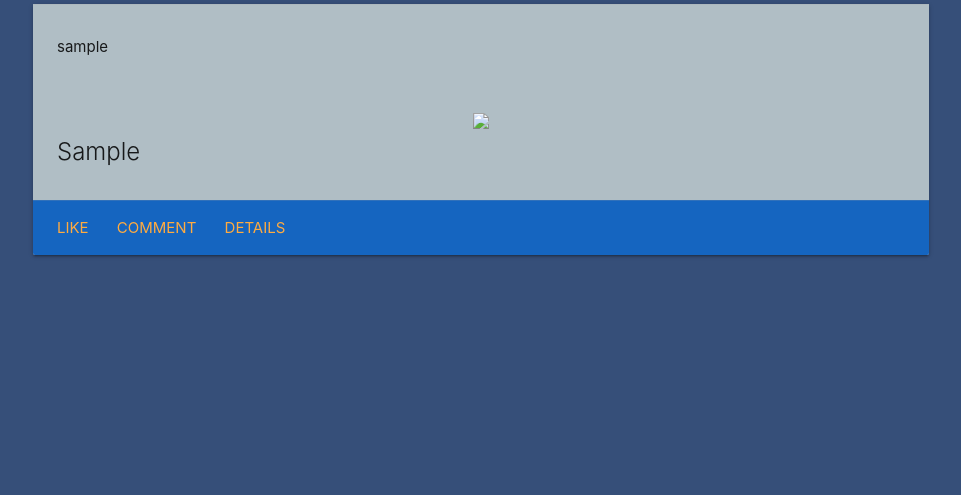
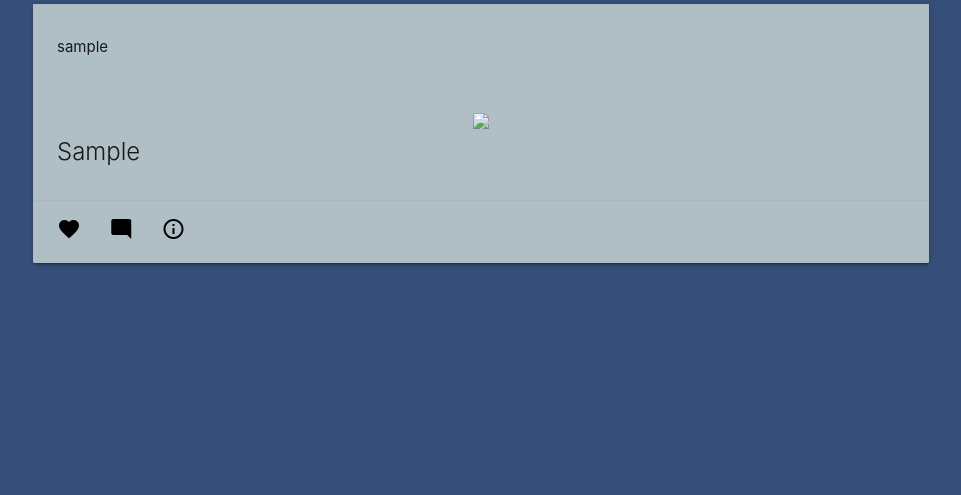
Before and after one commit to 5amlim/my_blogger, a Django app: template main_app/templates/post/index.html in a window 1280 px wide. Shown: the part 155-650 px from the top of the page, without its empty margins (159-1120 px from the left). Run offline with Django 4.2, Linux system fonts and the light colour scheme; the template is opened without the code that fills it: values that come from a table or form of the project are taken from there, others are empty; a user stored in the database is signed in; tables that the repository leaves empty hold one stand-in row (values such as "Sample post").

Commit message:
add logos to actions

```diff
--- a/main_app/templates/post/index.html
+++ b/main_app/templates/post/index.html
@@ -18,14 +18,14 @@
     <span class="card-title">{{ post.caption }}</span>
   </div>
   {% if user.is_authenticated %}
-  <div class="card-action blue darken-3">
+  <div class="card-action">
     {% if user not in post.likes.all %}
-    <a href="">Like</a>
+    <a href=""><i class="material-icons black-text">favorite</i></a>
     {%else%}
-    <a href="">Unlike</a>
+    <a href=""><i class="material-icons red-text">favorite</i></a>
     {%endif%}
-    <a href="">Comment</a>
-    <a href="">Details</a>
+    <a href=""><i class="material-icons black-text">mode_comment</i></a>
+    <a href=""><i class="material-icons black-text">info_outline</i></a>
   </div>
   {%endif%}
 </div>
```
